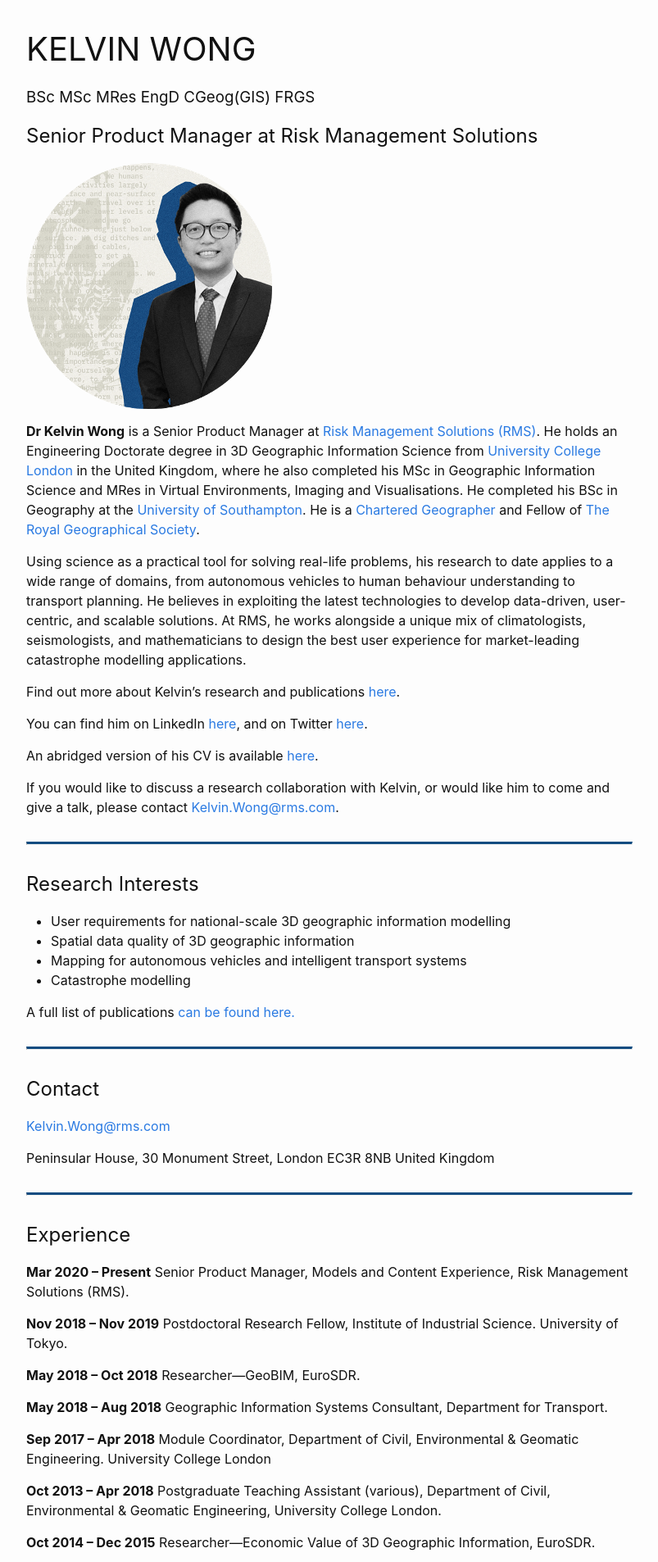
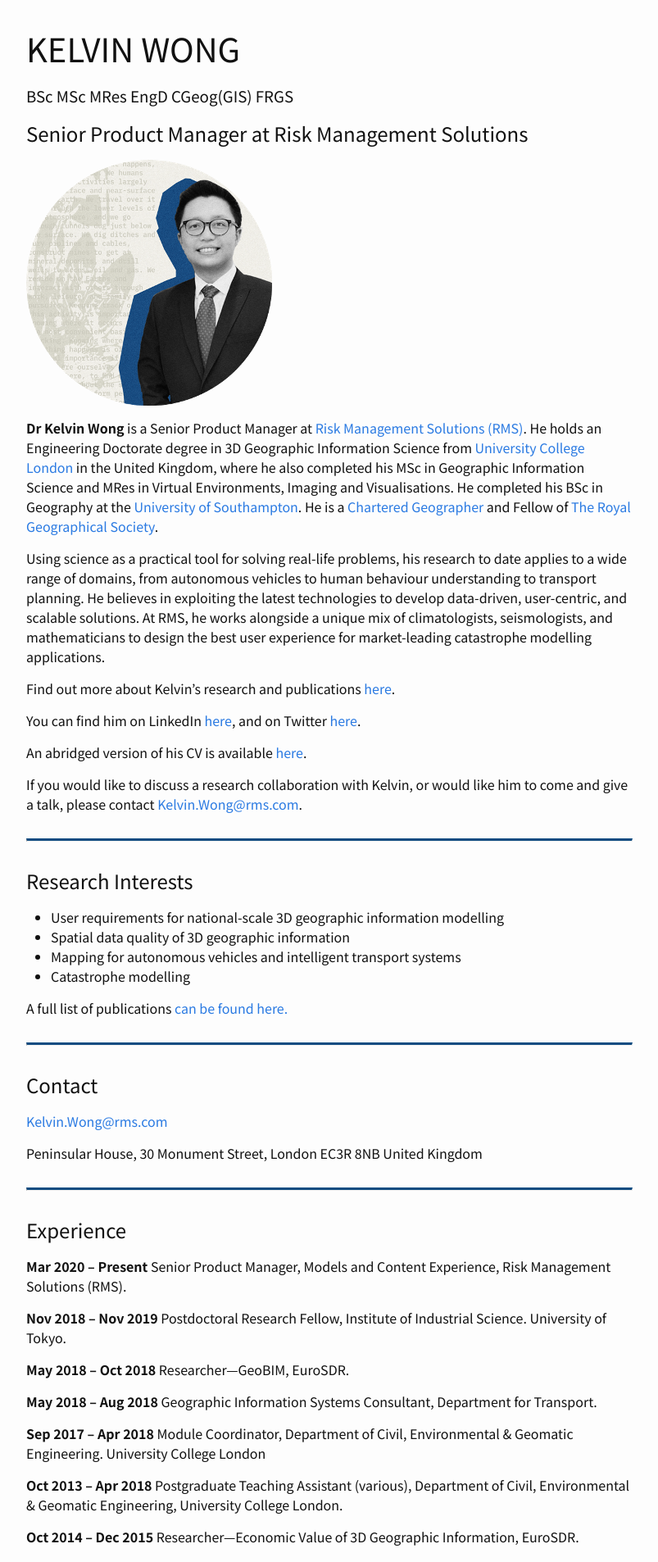
Before and after one commit to kel196/kel196.github.io, a Jekyll site: the page built from index.md, in a window 1280 px wide. Shown: the top 1906 px of the page at 82% size, without its empty margins (238-1041 px from the left). Built offline with Jekyll 4.4.1, drawn with Linux system fonts in a browser that asks for light colours; our own code applies the rules of GitHub Pages for plain Markdown files.

Commit message:
Update font

```diff
--- a/_sass/minima/_base.scss
+++ b/_sass/minima/_base.scss
@@ -28,7 +28,9 @@ h1 {
  * Basic styling
  */
 body {
-  font: $base-font-weight #{$base-font-size}/#{$base-line-height} $base-font-family;
+  /*font: $base-font-weight #{$base-font-size}/#{$base-line-height} $base-font-family;*/
+  font: $base-font-weight #{$base-font-size}/#{$base-line-height};
+  font-family: 'Noto Sans JP', sans-serif;
   color: $text-color;
   background-color: $background-color;
   -webkit-text-size-adjust: 100%;
```
